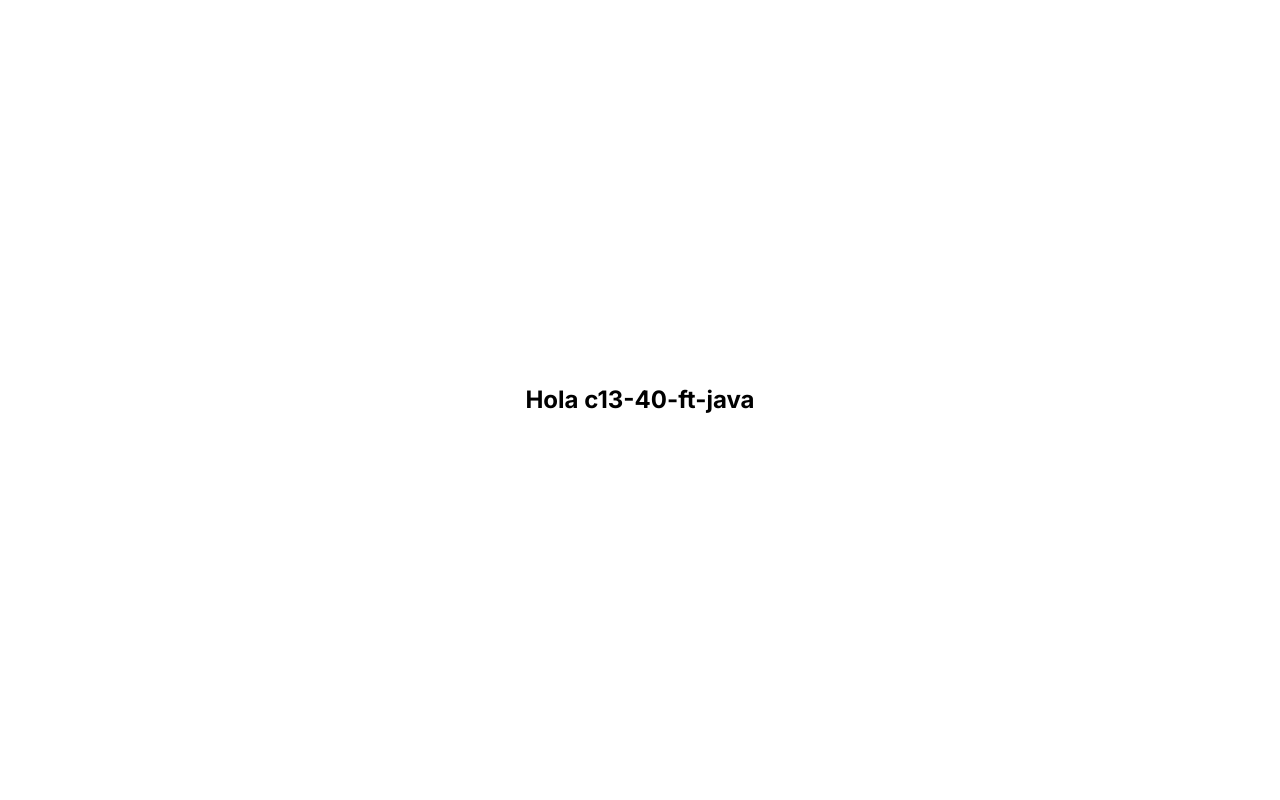
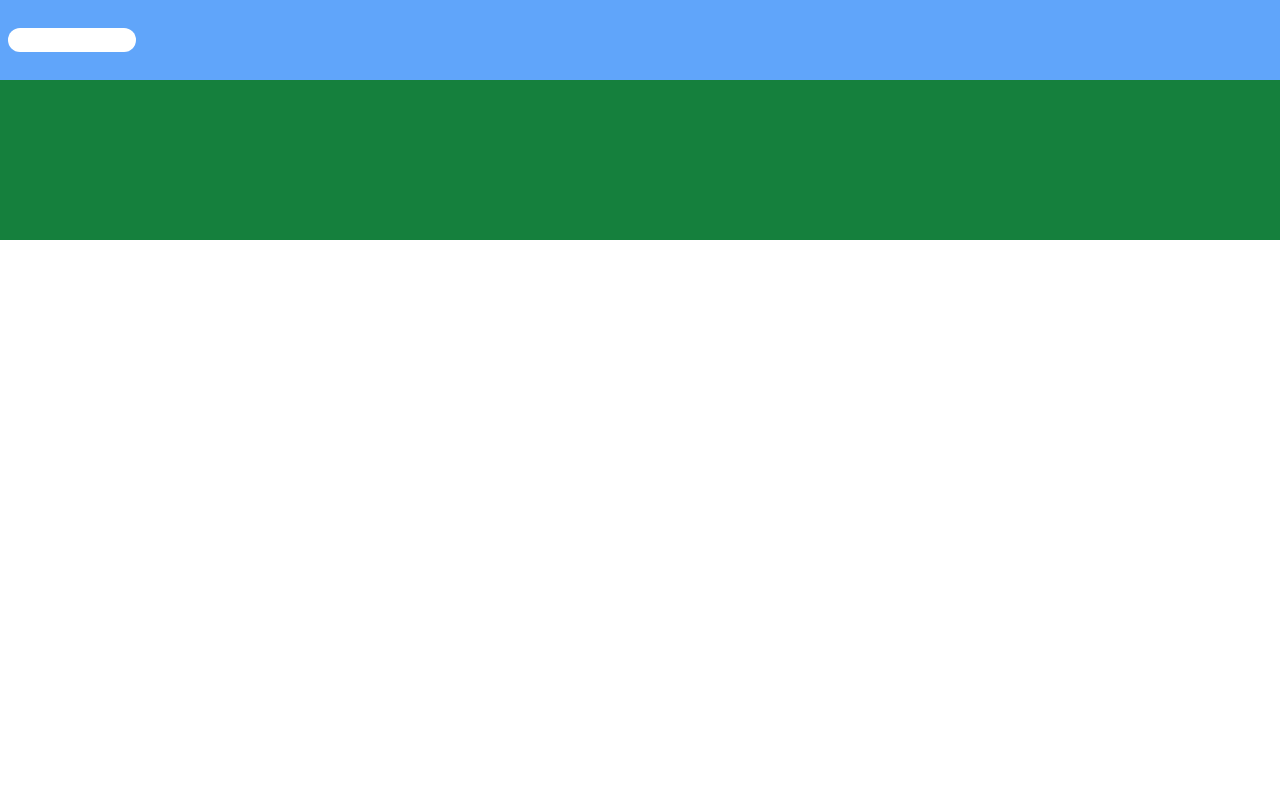
Before and after one commit to No-Country/c13-40-ft-java, a Next.js app in the folder client/: page / in a window 1280 px wide. Shown: the top 800 px of the page. Built offline with nearby package versions, Linux system fonts and the light colour scheme.

Commit message:
Navbar and first frontend commit

```diff
--- a/client/package.json
+++ b/client/package.json
@@ -16,6 +16,7 @@
     "postcss": "8.4.28",
     "react": "18.2.0",
     "react-dom": "18.2.0",
+    "react-icons": "^4.10.1",
     "tailwindcss": "3.3.3"
   }
 }
--- /dev/null
+++ b/client/src/app/components/navbar/Navbar.jsx
@@ -0,0 +1,27 @@
+"use client";
+import { useState } from "react";
+import { GiHamburgerMenu } from "react-icons/gi";
+
+const Navbar = () => {
+  const [open, setOpen] = useState(false);
+
+  return (
+    <div className="w-full h-screen relative">
+      <div className="sticky h-20 w-full bg-blue-400 flex justify-between items-center p-2">
+        <GiHamburgerMenu
+          onClick={() => setOpen(!open)}
+          className="text-3xl cursor-pointer md:hidden"
+        />
+        <input className="h-6 w-32 rounded-full" type="text" />
+        <div className="flex justify-center items-center"></div>
+      </div>
+      <div
+        className={`absolute top-0 mt-20 ${
+          open ? "translate-x-[-900px]" : "translate-x-0"
+        } h-40 w-full bg-green-700 transition-all duration-500 ease`}
+      ></div>
+    </div>
+  );
+};
+
+export default Navbar;
--- a/client/src/app/layout.js
+++ b/client/src/app/layout.js
@@ -1,17 +1,21 @@
-import './globals.css'
-import { Inter } from 'next/font/google'
+import Navbar from "./components/navbar/Navbar";
+import "./globals.css";
+import { Inter } from "next/font/google";
 
-const inter = Inter({ subsets: ['latin'] })
+const inter = Inter({ subsets: ["latin"] });
 
 export const metadata = {
-  title: 'Create Next App',
-  description: 'Generated by create next app',
-}
+  title: "Create Next App",
+  description: "Generated by create next app",
+};
 
 export default function RootLayout({ children }) {
   return (
     <html lang="en">
-      <body className={inter.className}>{children}</body>
+      <body className={inter.className}>
+        <Navbar />
+        {children}
+      </body>
     </html>
-  )
+  );
 }
--- a/client/src/app/page.js
+++ b/client/src/app/page.js
@@ -1,9 +1,12 @@
+
 
 const Home = () => {
   return (
-    <div className="w-full h-screen flex justify-center items-center">
-      <h1 className="text-2xl font-bold">Hola c13-40-ft-java</h1>
-    </div>
+    <>
+      <div className="w-full h-screen flex justify-center items-center">
+        <h1 className="text-2xl font-bold">Hola c13-40-ft-java</h1>
+      </div>
+    </>
   );
 };
 
```
Also changed, not shown: 1 other file (tests, documents, lock files or other folders).
